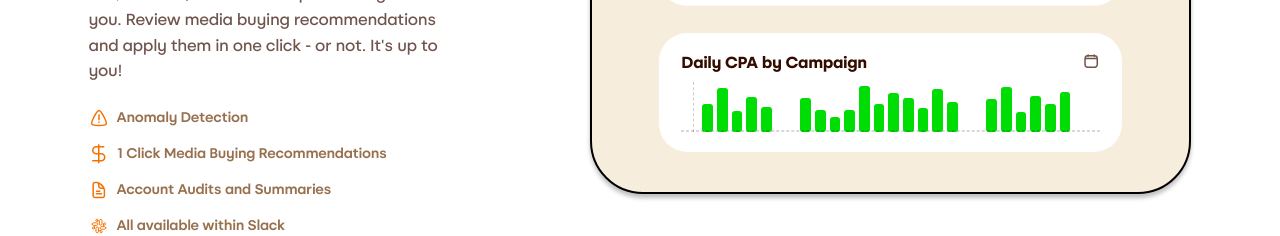
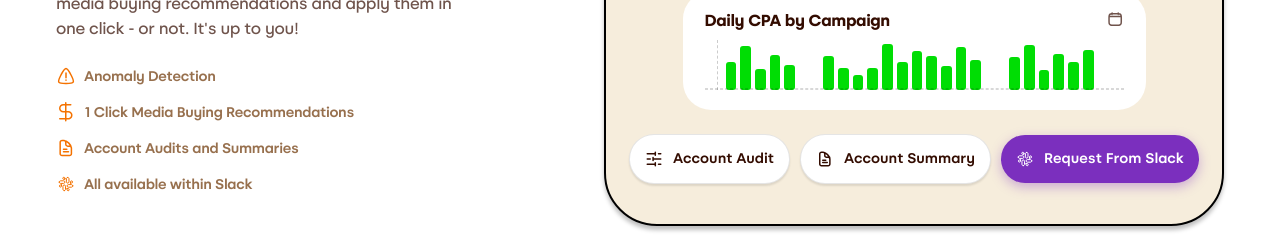
Before and after one commit to shivlahejat/blip-demo, a Next.js app: page /new in a window 1280 px wide. Shown: the part 10000-10236 px from the top of the page. Built offline with nearby package versions, Linux system fonts and the light colour scheme.

Commit message:
fix: some fix

```diff
--- a/src/components/ui/animated-list.tsx
+++ b/src/components/ui/animated-list.tsx
@@ -7,7 +7,7 @@ import {
   ANIMATED_LIST_DELAY_MS,
   ENABLE_ANIMATED_LIST,
   ANIMATED_LIST_TRANSITION_DURATION,
-  ANIMATED_LIST_EASING
+  ANIMATED_LIST_EASING,
 } from "@/constants/config";
 
 export interface AnimatedListProps {
@@ -61,7 +61,7 @@ export const AnimatedList = ({
         y: nextY,
         transition: {
           duration: ANIMATED_LIST_TRANSITION_DURATION,
-          ease: ANIMATED_LIST_EASING
+          ease: ANIMATED_LIST_EASING,
         },
       });
 
--- a/src/imports/NewLandingPage/ui/components/AnalyticsSection.tsx
+++ b/src/imports/NewLandingPage/ui/components/AnalyticsSection.tsx
@@ -452,15 +452,12 @@ const TabGroup = styled.div`
   display: flex;
   align-items: center;
   justify-content: space-between;
-  /* gap: 24px; */
   border-radius: 22px;
   background: #fff;
-  /* max-width: 519px; */
   padding: 5px 7px;
 
   @media (max-width: 768px) {
     max-width: 90%;
-    flex-wrap: wrap;
     justify-content: center;
   }
 `;
@@ -487,8 +484,7 @@ const TabText = styled.span<{ $active: boolean }>`
   letter-spacing: -0.28px;
 
   @media (max-width: 768px) {
-    font-size: 12px;
-    white-space: nowrap;
+    font-size: 8px;
   }
 `;
 
@@ -505,6 +501,7 @@ const StatsContainer = styled.div`
 
   @media (max-width: 768px) {
     max-width: 90%;
+    /* padding: 10px 15px; */
   }
 `;
 
@@ -558,6 +555,10 @@ const StatsText = styled.div`
   font-weight: 600;
   line-height: normal;
   letter-spacing: -0.24px;
+
+  @media (max-width: 768px) {
+    font-size: 9px;
+  }
 `;
 
 const CTAWrapper = styled.div<{ $borderColor?: string; $bgColor?: string }>`
@@ -580,6 +581,10 @@ const CTAText = styled.div`
   line-height: normal;
   letter-spacing: -0.24px;
   white-space: nowrap;
+
+  @media (max-width: 768px) {
+    font-size: 9px;
+  }
 `;
 
 const GraphTextWrapper = styled.div`
@@ -597,6 +602,10 @@ const GraphTitle = styled.div`
   line-height: normal;
   letter-spacing: -0.32px;
   max-width: unset;
+
+  @media (max-width: 768px) {
+    font-size: 12px;
+  }
 `;
 
 const ChartArea = styled.div`
@@ -659,16 +668,19 @@ const CTAfooterWrapper = styled.div`
   align-items: center;
   justify-content: center;
   gap: 10px;
-  padding: 0 20px;
-  display: none;
 
   @media (max-width: 768px) {
-    display: flex;
-    flex-direction: column;
-    width: 100%;
+    flex-direction: row;
+    width: 90%;
 
     button {
       width: 100%;
+      font-size: 6px;
+      padding: 7px !important;
+    }
+    svg {
+      width: 10px;
+      height: 10px;
     }
   }
 `;
```
